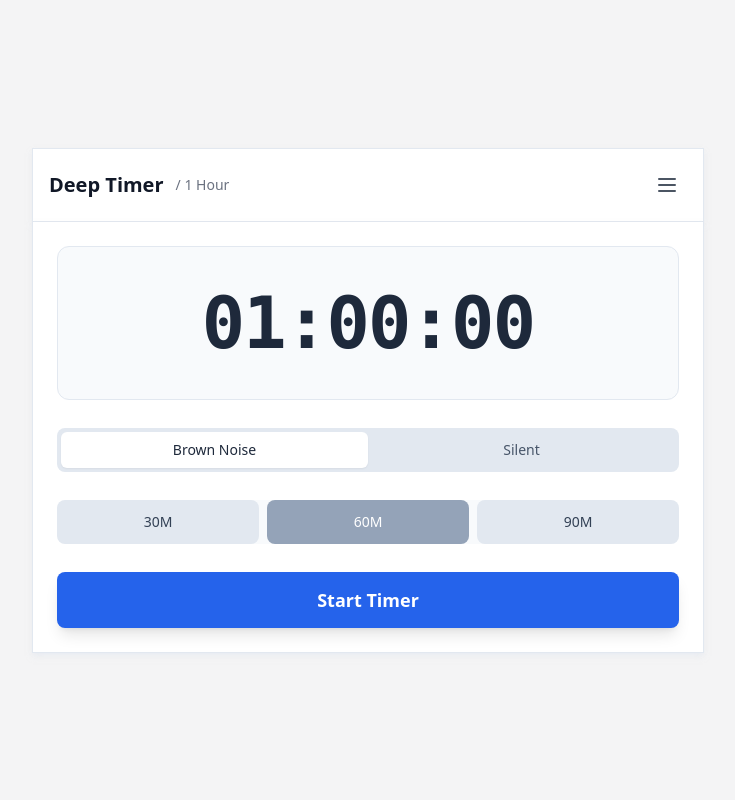
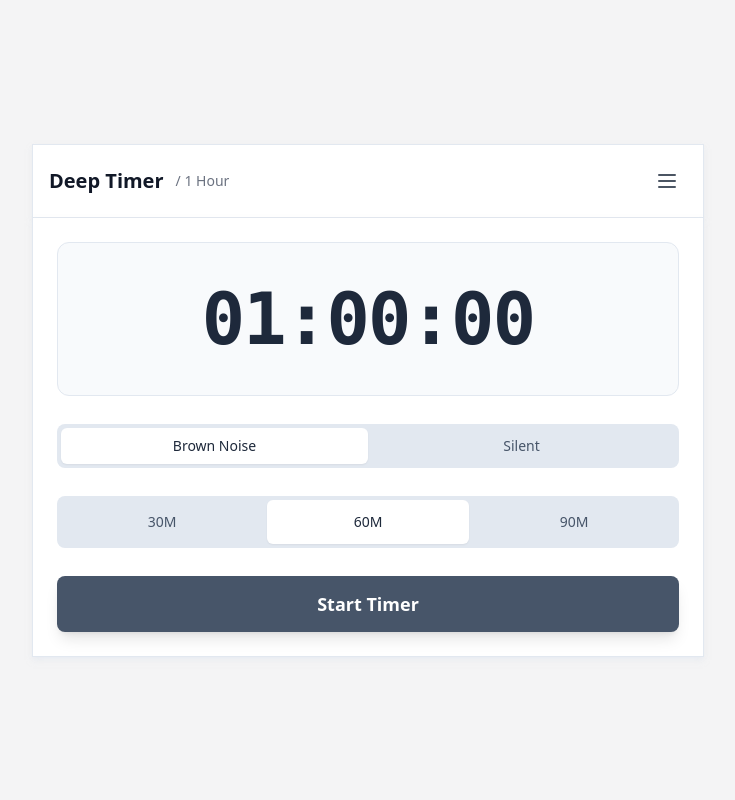
Before and after one commit to josh-may/timer-bud, a Next.js app: page /1-hour in a window 1280 px wide. Shown: the top 800 px of the page, without its empty margins (272-1007 px from the left). Built offline with nearby package versions, Linux system fonts and the light colour scheme; no server answers.

Commit message:
lazy commit

```diff
--- a/pages/[duration].js
+++ b/pages/[duration].js
@@ -459,20 +459,25 @@ export default function DynamicTimer({ timerData }) {
                     isDarkMode ? "bg-zinc-900/50" : "bg-slate-50"
                   }`}
                 >
-                  <div className="grid grid-cols-3 gap-2">
+                  <div
+                    className={`rounded-lg p-1 w-full ${
+                      isDarkMode ? "bg-zinc-800" : "bg-slate-200"
+                    }`}
+                  >
+                    <div className="grid grid-cols-3 gap-1 w-full">
                       {[30, 60, 90].map((minutes) => (
                         <button
                           key={minutes}
                           onClick={() => handlePresetClick(minutes)}
                           disabled={isRunning}
-                        className={`px-3 sm:px-4 py-2.5 sm:py-3 text-sm font-medium rounded-lg transition-all ${
+                          className={`px-3 sm:px-4 py-2.5 sm:py-3 text-sm font-medium rounded-md transition-all ${
                             timeInSeconds === minutes * 60
                               ? isDarkMode
-                              ? "bg-zinc-600 text-white"
-                              : "bg-slate-400 text-white"
+                                ? "bg-zinc-700 text-white shadow-sm"
+                                : "bg-white text-slate-800 shadow-sm"
                               : isDarkMode
-                            ? "bg-zinc-800 hover:bg-zinc-700 text-zinc-300 hover:text-white disabled:bg-zinc-800/50"
-                            : "bg-slate-200 hover:bg-slate-300 text-slate-700 hover:text-slate-800 disabled:bg-slate-200/50"
+                              ? "text-zinc-400 hover:text-white"
+                              : "text-slate-600 hover:text-slate-800"
                           } disabled:opacity-50 disabled:cursor-not-allowed`}
                         >
                           {minutes}M
@@ -480,10 +485,11 @@ export default function DynamicTimer({ timerData }) {
                       ))}
                     </div>
                   </div>
+                </div>
 
                 {/* Start/Pause Button */}
                 <div
-                  className={`rounded-xl ${
+                  className={`rounded-xl  ${
                     isDarkMode ? "bg-zinc-900/50" : "bg-slate-50"
                   }`}
                 >
@@ -493,10 +499,10 @@ export default function DynamicTimer({ timerData }) {
                       isRunning
                         ? isDarkMode
                           ? "bg-zinc-700 hover:bg-zinc-600 text-white"
-                          : "bg-blue-600 hover:bg-blue-700 text-white"
+                          : "bg-slate-600 hover:bg-slate-700 text-white"
                         : isDarkMode
                         ? "bg-zinc-700 hover:bg-zinc-600 text-white shadow-lg"
-                        : "bg-blue-600 hover:bg-blue-700 text-white shadow-lg"
+                        : "bg-slate-600 hover:bg-slate-700 text-white shadow-lg"
                     }`}
                   >
                     {isRunning ? "Pause" : "Start Timer"}
--- a/pages/index.js
+++ b/pages/index.js
@@ -389,25 +389,31 @@ export default function Home() {
                     isDarkMode ? "bg-zinc-900/50" : "bg-slate-50"
                   }`}
                 >
-                  <div className="grid grid-cols-3 gap-2">
+                  <div
+                    className={`rounded-lg p-1 w-full ${
+                      isDarkMode ? "bg-zinc-800" : "bg-slate-200"
+                    }`}
+                  >
+                    <div className="grid grid-cols-3 gap-1 w-full">
                       {[30, 60, 90].map((minutes) => (
                         <button
                           key={minutes}
                           onClick={() => handlePresetClick(minutes)}
                           disabled={isRunning}
-                        className={`px-3 sm:px-4 py-2.5 sm:py-3 text-sm font-medium rounded-lg transition-all ${
+                          className={`px-3 sm:px-4 py-2.5 sm:py-3 text-sm font-medium rounded-md transition-all ${
                             timeInSeconds === minutes * 60
                               ? isDarkMode
-                              ? "bg-zinc-600 text-white"
-                              : "bg-slate-400 text-white"
+                                ? "bg-zinc-700 text-white shadow-sm"
+                                : "bg-white text-slate-800 shadow-sm"
                               : isDarkMode
-                            ? "bg-zinc-800 hover:bg-zinc-700 text-zinc-300 hover:text-white disabled:bg-zinc-800/50"
-                            : "bg-slate-200 hover:bg-slate-300 text-slate-700 hover:text-slate-800 disabled:bg-slate-200/50"
+                              ? "text-zinc-400 hover:text-white"
+                              : "text-slate-600 hover:text-slate-800"
                           } disabled:opacity-50 disabled:cursor-not-allowed`}
                         >
                           {minutes}M
                         </button>
                       ))}
+                    </div>
                   </div>
                 </div>
 
@@ -423,10 +429,10 @@ export default function Home() {
                       isRunning
                         ? isDarkMode
                           ? "bg-zinc-700 hover:bg-zinc-600 text-white"
-                          : "bg-blue-600 hover:bg-blue-700 text-white"
+                          : "bg-slate-600 hover:bg-slate-700 text-white"
                         : isDarkMode
                         ? "bg-zinc-700 hover:bg-zinc-600 text-white shadow-lg"
-                        : "bg-blue-600 hover:bg-blue-700 text-white shadow-lg"
+                        : "bg-slate-600 hover:bg-slate-700 text-white shadow-lg"
                     }`}
                   >
                     {isRunning ? "Pause" : "Start Timer"}
```
Lines whose indentation alone changed are shown as unchanged.
